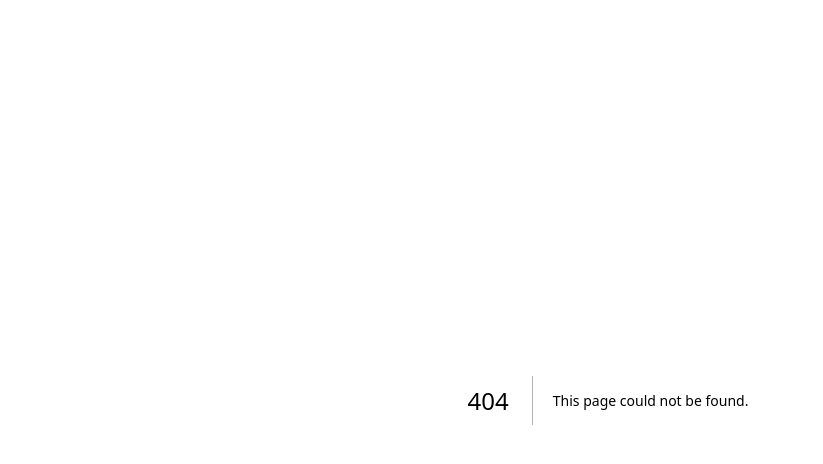
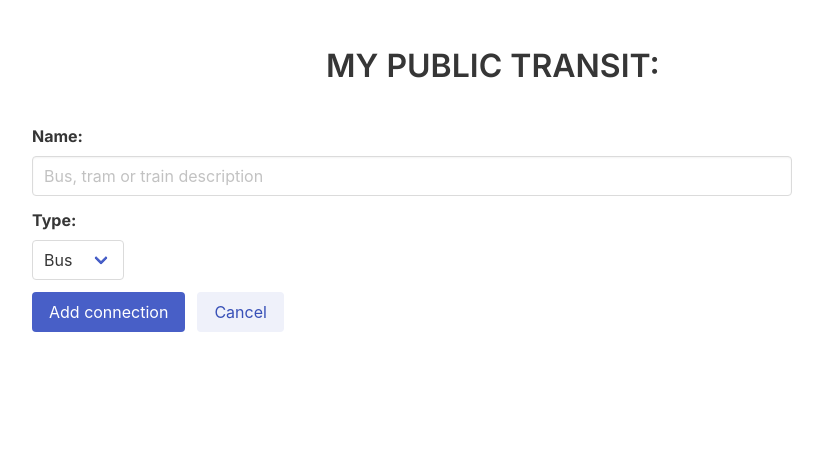
Before and after one commit to dev-mbo/my-public-transit, a Next.js app: page /connections/create in a window 1280 px wide. Before the commit this address had no page. Shown: the top 464 px of the page, without its empty margins (32-855 px from the left). Built offline with nearby package versions, Linux system fonts and the light colour scheme.

Commit message:
Add utils folder for database, add fontawesome icons and add functionality to delete and add connections

```diff
--- /dev/null
+++ b/app/connections/create/page.tsx
@@ -0,0 +1,61 @@
+'use client'
+import { db } from "@/utils/db"
+import { useRouter } from "next/navigation"
+import { useState} from 'react'
+
+export default function Page(): React.ReactNode {
+
+    const [ name, setName ] = useState<string | null>(null)
+    const [ type, setType ] = useState<string>("bus")
+
+    const router = useRouter()
+
+    const handleAddItem = async () => {
+        await db.table("connections").add({
+            name,
+            type,
+        })
+
+        router.push("/")
+    }
+
+    return (
+        <div className="columns">
+            <div className="column is-two-thirds">
+                <form onSubmit={evt => evt.preventDefault()}>
+                    <div className="field">
+                        <label className="label">Name:</label>
+                        <div className="control">
+                            <input className="input" type="text" placeholder="Bus, tram or train description" onChange={(evt) => setName(evt.target.value) } />
+                        </div>
+                    </div>
+
+                    <div className="field">
+                        <label className="label">Type:</label>
+                        <div className="control">
+                            <div className="select">
+                                <select onChange={(evt) => setType(evt.target.value) }>
+                                    <option>Bus</option>
+                                    <option>Tram</option>
+                                    <option>Train</option>
+                                </select>
+                            </div>
+                        </div>
+                    </div>
+
+                    <div className="field is-grouped">
+                        <div className="control">
+                            <button className="button is-link" onClick={() => handleAddItem() }>Add connection</button>
+                        </div>
+                        <div className="control">
+                        <button className="button is-link is-light" onClick={() => router.back() }>Cancel</button>
+                        </div>
+                    </div>
+                </form>
+            </div>
+            <div className="column is-one-third">
+                {/* ...todo */}
+            </div>
+        </div>
+    )
+}
--- a/app/layout.tsx
+++ b/app/layout.tsx
@@ -17,9 +17,25 @@ export default function RootLayout({
   return (
     <html lang="en">
       <body className={inter.className}>
+        <section className="section">
         <div className="container">
-          {children}
+
+          <div className="columns is-centered">
+            <div className="column is-half">
+              <div className="block content">
+                <h1 className="title is-uppercase">My public transit:</h1>
+              </div>
+            </div>
+          </div>
+
+          <div className="columns">
+            <div className="column is-full">
+              {children}
+            </div>
+          </div>
+
         </div>
+        </section>
       </body>
     </html>
   )
--- a/app/my-connections/create/page.tsx
+++ /dev/null
@@ -1,5 +0,0 @@
-export default function Page(): React.ReactNode {
-    return (
-        <></>
-    )
-}
--- a/package.json
+++ b/package.json
@@ -20,6 +20,10 @@
     "typescript": "5.1.6"
   },
   "devDependencies": {
+    "@fortawesome/fontawesome-svg-core": "^6.4.2",
+    "@fortawesome/free-brands-svg-icons": "^6.4.2",
+    "@fortawesome/free-solid-svg-icons": "^6.4.2",
+    "@fortawesome/react-fontawesome": "^0.2.0",
     "bulma": "^0.9.4",
     "dexie": "^3.2.4",
     "dexie-react-hooks": "^1.1.6",
--- /dev/null
+++ b/utils/db.tsx
@@ -0,0 +1,22 @@
+import Dexie, { Table } from 'dexie'
+
+export interface Point {
+    address: string,
+    description?: string,
+    coords: {
+        lat: number,
+        lon: number
+    }
+}
+export interface Connection {
+    id: number,
+    name: string,
+    type: "bus" | "tram" | "train",
+    route: Point[]
+}
+
+
+export const db = new Dexie('MyPublicTransit')
+db.version(1).stores({
+  connections: '++id, name, type, route'
+})
```
Also changed, not shown: app/my-connections/list/page.tsx (deleted, +0 -7 lines), app/page.tsx (+4 -9 lines), components/connection/Item.tsx (+19 -17 lines), components/connection/List.tsx (+23 -8 lines), 1 other file (tests, documents, lock files or other folders).
